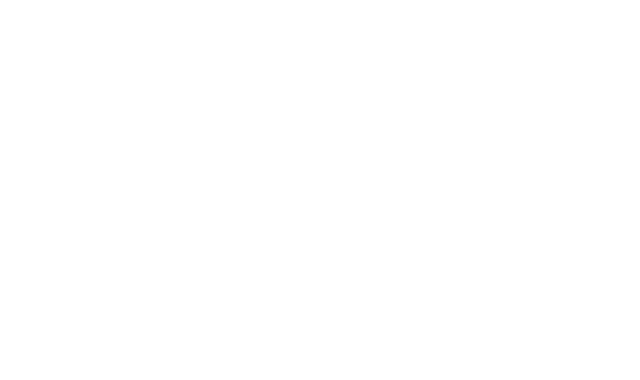
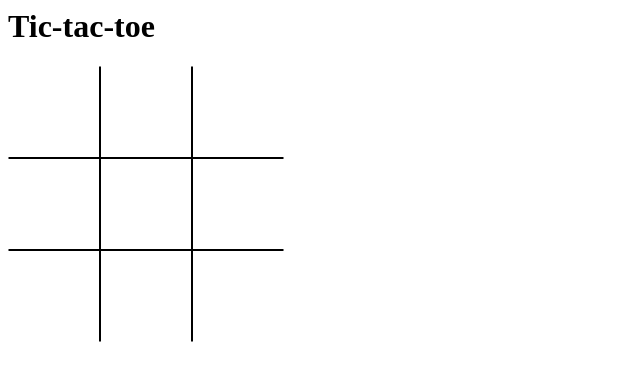
Before and after one commit to AdamSkuse/tic-tac-toe, a plain HTML site: page index.html in a window 1280 px wide. Shown: the whole page, without its empty margins (0-640 px from the left). Drawn offline with Linux system fonts and the light colour scheme.

Commit message:
Adds grid

```diff
--- a/index.html
+++ b/index.html
@@ -3,10 +3,26 @@
 <head>
     <meta charset="utf-8">
     <title>Tic-tac-toe</title>
-    <link rel="stylesheet" href-"style.css">
+    <link rel="stylesheet" href="style.css">
 </head>
 <body>
+    <div>
+        <h1>Tic-tac-toe</h1>
+    </div>
+    <div class="gameboard">
+        <div class="cell" id="1"></div><!--
+        --><div class="cell" id="2"></div><!--
+        --><div class="cell" id="3"></div><!--
+        --><div class="cell" id="4"></div><!--
+        --><div class="cell" id="5"></div><!--
+        --><div class="cell" id="6"></div><!--
+        --><div class="cell" id="7"></div><!--
+        --><div class="cell" id="8"></div><!--
+        --><div class="cell" id="9"></div>
+    </div>
 
-<script src="script.js"></script>
+    <div>
+    </div>
+        <script src="script.js"></script>
 </body>
 </html>
--- a/style.css
+++ b/style.css
@@ -0,0 +1,62 @@
+/*
+ * Styling
+ */
+
+
+.gameboard {
+    color: red;
+    border-style: solid;
+    border-color: black;
+    border-width: 0px;
+    width: 300px;
+    height: 300px;
+    padding: 0px;
+}
+.cell {
+    padding: 0px;
+    margin: 0px;
+    display: inline-block;
+    border-style:solid;
+    border-width: 1px;
+    border-color: black;
+    width: 30%;
+    height: 30%;
+    border-collapse: collapse;
+}
+
+
+.cell:first-of-type {
+  border-left-color: transparent;
+  border-top-color: transparent;
+}
+
+.cell:nth-of-type(2) {
+  border-top-color: transparent;
+}
+
+.cell:nth-of-type(3) {
+  border-right-color: transparent;
+  border-top-color: transparent;
+}
+
+.cell:nth-of-type(4) {
+  border-left-color: transparent;
+}
+
+.cell:nth-of-type(6) {
+  border-right-color: transparent;
+}
+
+.cell:nth-of-type(7) {
+  border-left-color: transparent;
+  border-bottom-color: transparent;
+}
+
+.cell:nth-of-type(8) {
+  border-bottom-color: transparent;
+}
+
+.cell:nth-of-type(9) {
+  border-bottom-color: transparent;
+  border-right-color: transparent;
+}
```
